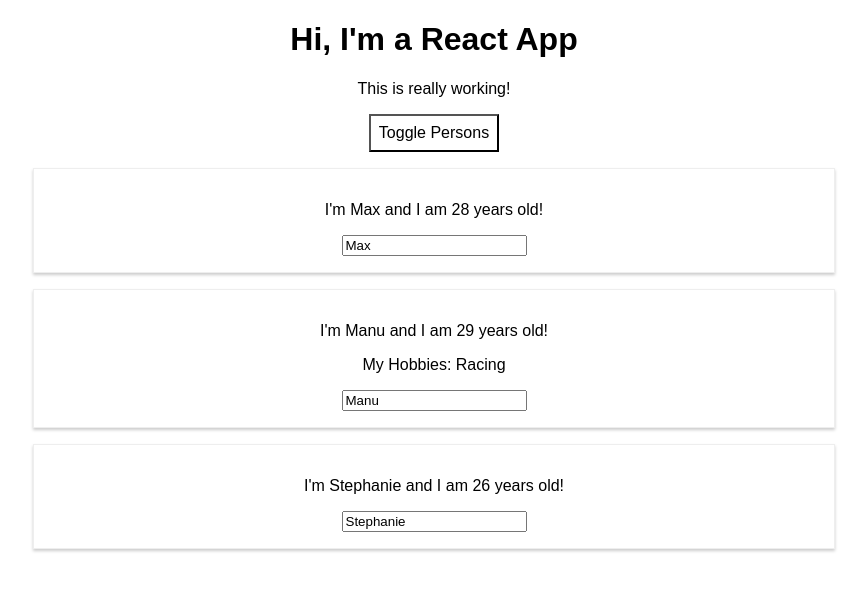
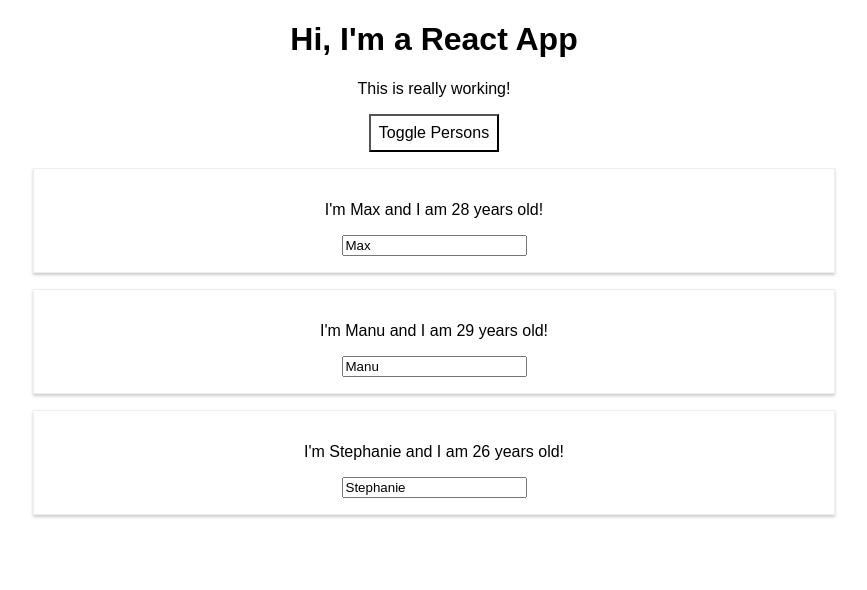
Before and after one commit to hanolee/React, a React (Create React App) app in the folder react-complet-guide-class/: page / in a window 1280 px wide. Both pictures are taken after a click on the button "Toggle Persons". Shown: the top 590 px of the page, without its empty margins (206-1073 px from the left). Built offline with nearby package versions, Linux system fonts and the light colour scheme.

Commit message:
Not HardCoding for array JSX

```diff
--- a/react-complet-guide-class/src/App.js
+++ b/react-complet-guide-class/src/App.js
@@ -1,13 +1,14 @@
 import React, { Component } from 'react';
 import './App.css';
+import person from './Person/Person';
 import Person from './Person/Person';
 
 class App extends Component {
   state = {
     persons: [
-      { name: 'Max', age: 28 },
-      { name: 'Manu', age: 29 },
-      { name: 'Stephanie', age: 26 }
+      { id : "asdas1",name: 'Max', age: 28 },
+      { id : "asdsa2",name: 'Manu', age: 29 },
+      { id : "dfadd3",name: 'Stephanie', age: 26 }
     ],
     otherState: 'some other value',
     showPersons : false
@@ -26,13 +27,22 @@
   };
 
 
-  nameChangedHandler = (event) => {
+  nameChangedHandler = (event, id) => {
+
+    const personIndex = this.state.persons.findIndex(p => {
+      return p.id === id ;
+    });
+    const person = {...this.state.persons[personIndex]}
+
+    //const person = Object.assign({}, this.state.persons[personIndex])
+
+    person.name = event.target.value;
+
+    const persons = [...this.state.persons];
+    persons[personIndex] = person;
+
     this.setState({
-      persons: [
-        { name: "Max", age: 28 },
-        { name: event.target.value, age: 29 },
-        { name: 'Stephanie', age: 27 }
-      ]
+      persons: persons
     })
   }
 
@@ -41,6 +51,13 @@
     this.setState({
       showPersons : !doewShow
     });
+  }
+
+  deletePersonHandler = (personindex) => {
+    //const persons = this.state.persons.slice();
+    const persons = [...this.state.persons]
+    persons.splice(personindex,1);
+    this.setState({persons : persons})
   }
 
   render() {
@@ -58,24 +75,16 @@
     if (this.state.showPersons) {
       persons = (
         <div>
-          <Person
-            name={this.state.persons[0].name}
-            age={this.state.persons[0].age}
-            />
-          <Person
-            name={this.state.persons[1].name}
-            age={this.state.persons[1].age}
-            click={this.switchNameHandler.bind(this, "Jieun")}
-            changed={this.nameChangedHandler}
-            >
-            My Hobbies: Racing
-          </Person>
-          <Person
-            name={this.state.persons[2].name}
-            age={this.state.persons[2].age}
-            />
+          {this.state.persons.map((person, index) => {
+            return <Person
+            click = {() => this.deletePersonHandler(index)}
+            name = {person.name}
+            age = {person.age}
+            key = {person.id}
+            changed = {(event) => this.nameChangedHandler(event, person.id)}/>
+          })}
         </div>
-      )
+      );
     }
 
     return (
```
